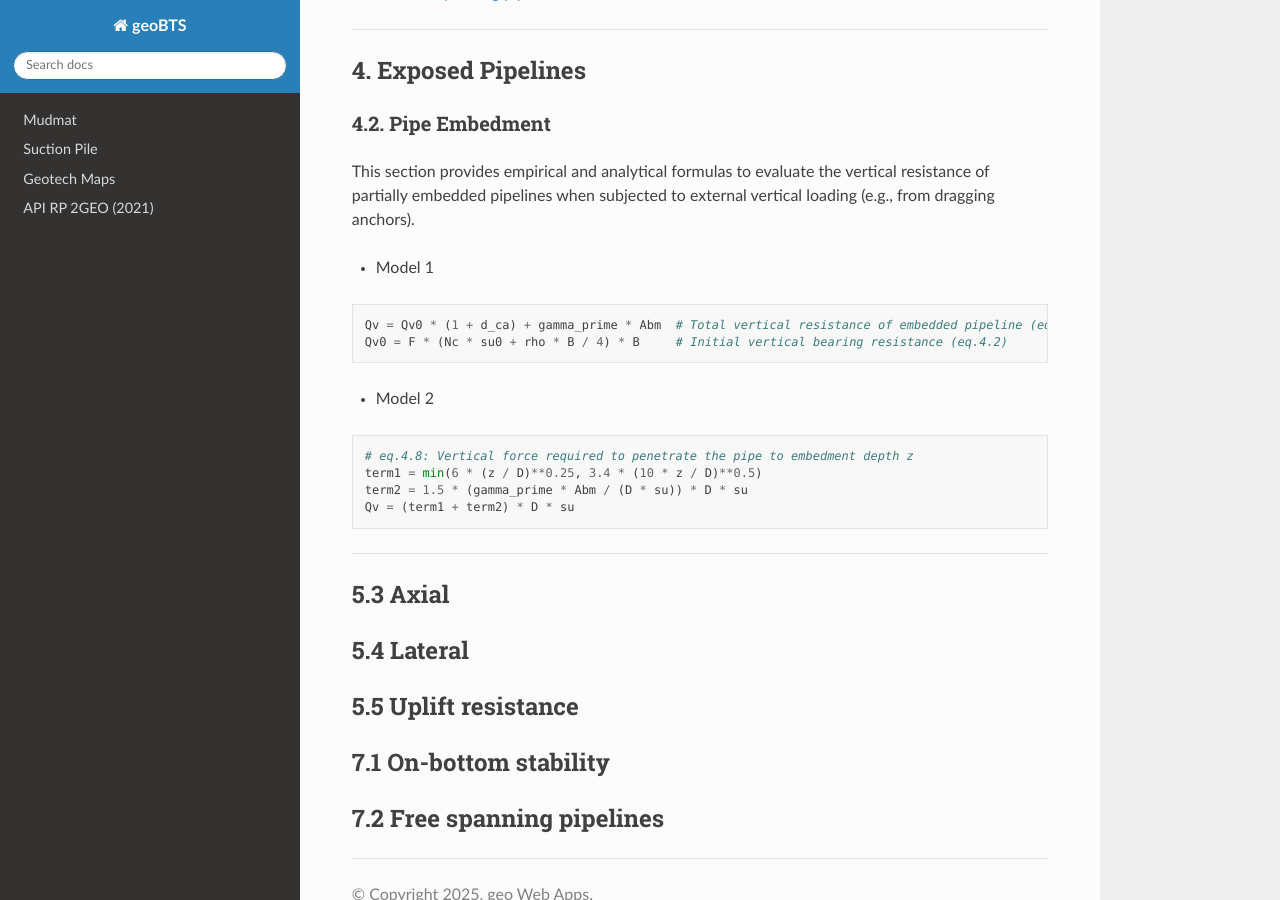
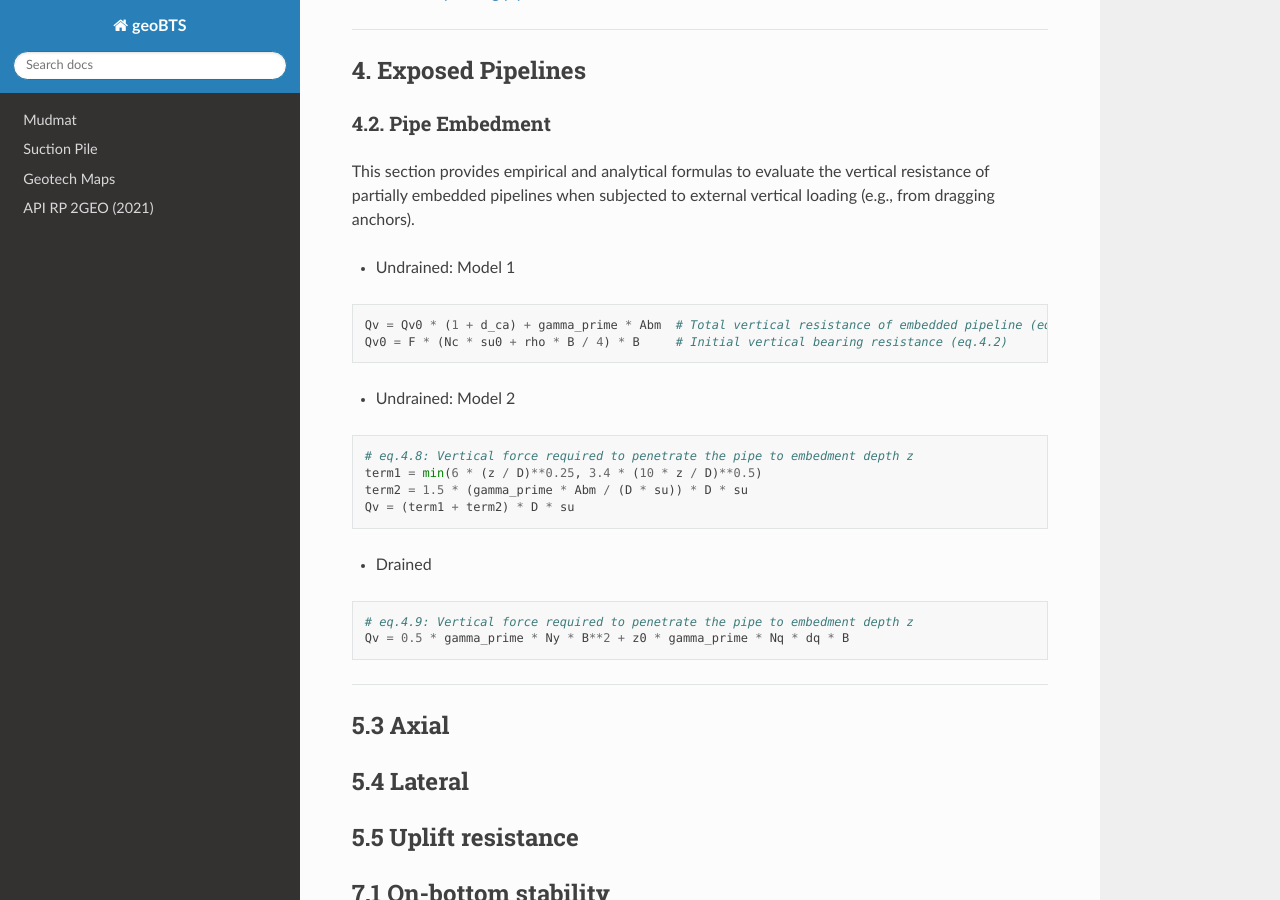
Before and after one commit to jungsohn/geoBTS, a Sphinx documentation site: the page built from docs/source/DNVGL_RP_F114.rst, in a window 1280 px wide and 900 px high, scrolled down 455 px. Built offline with Sphinx 7.4.7 and the Read the Docs theme 3.1.0, drawn with Linux system fonts in a browser that asks for light colours.

Commit message:
Update DNVGL_RP_F114.rst

```diff
--- a/docs/source/DNVGL_RP_F114.rst
+++ b/docs/source/DNVGL_RP_F114.rst
@@ -20,20 +20,26 @@ Refer to the official DNV publications for complete and authoritative guidelines
 This section provides empirical and analytical formulas to evaluate the vertical resistance
 of partially embedded pipelines when subjected to external vertical loading (e.g., from dragging anchors).
 
-- Model 1
+- Undrained: Model 1
 .. code-block:: python
 
     Qv = Qv0 * (1 + d_ca) + gamma_prime * Abm  # Total vertical resistance of embedded pipeline (eq.4.1)
     Qv0 = F * (Nc * su0 + rho * B / 4) * B     # Initial vertical bearing resistance (eq.4.2)
 
-- Model 2
-
+- Undrained: Model 2
 .. code-block:: python
 
     # eq.4.8: Vertical force required to penetrate the pipe to embedment depth z
     term1 = min(6 * (z / D)**0.25, 3.4 * (10 * z / D)**0.5)
     term2 = 1.5 * (gamma_prime * Abm / (D * su)) * D * su
     Qv = (term1 + term2) * D * su
+
+- Drained
+.. code-block:: python
+
+    # eq.4.9: Vertical force required to penetrate the pipe to embedment depth z
+    Qv = 0.5 * gamma_prime * Ny * B**2 + z0 * gamma_prime * Nq * dq * B
+
 
 ----
 
```
